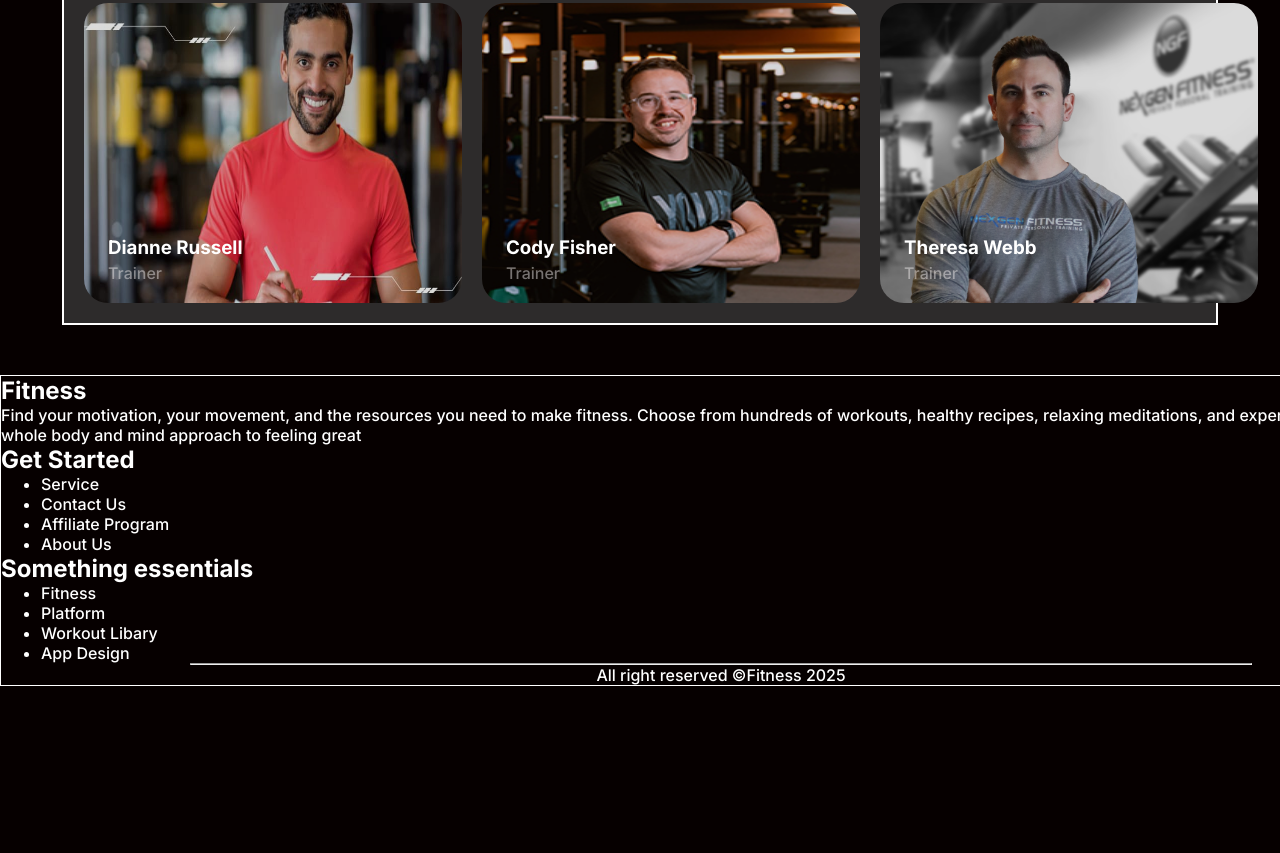
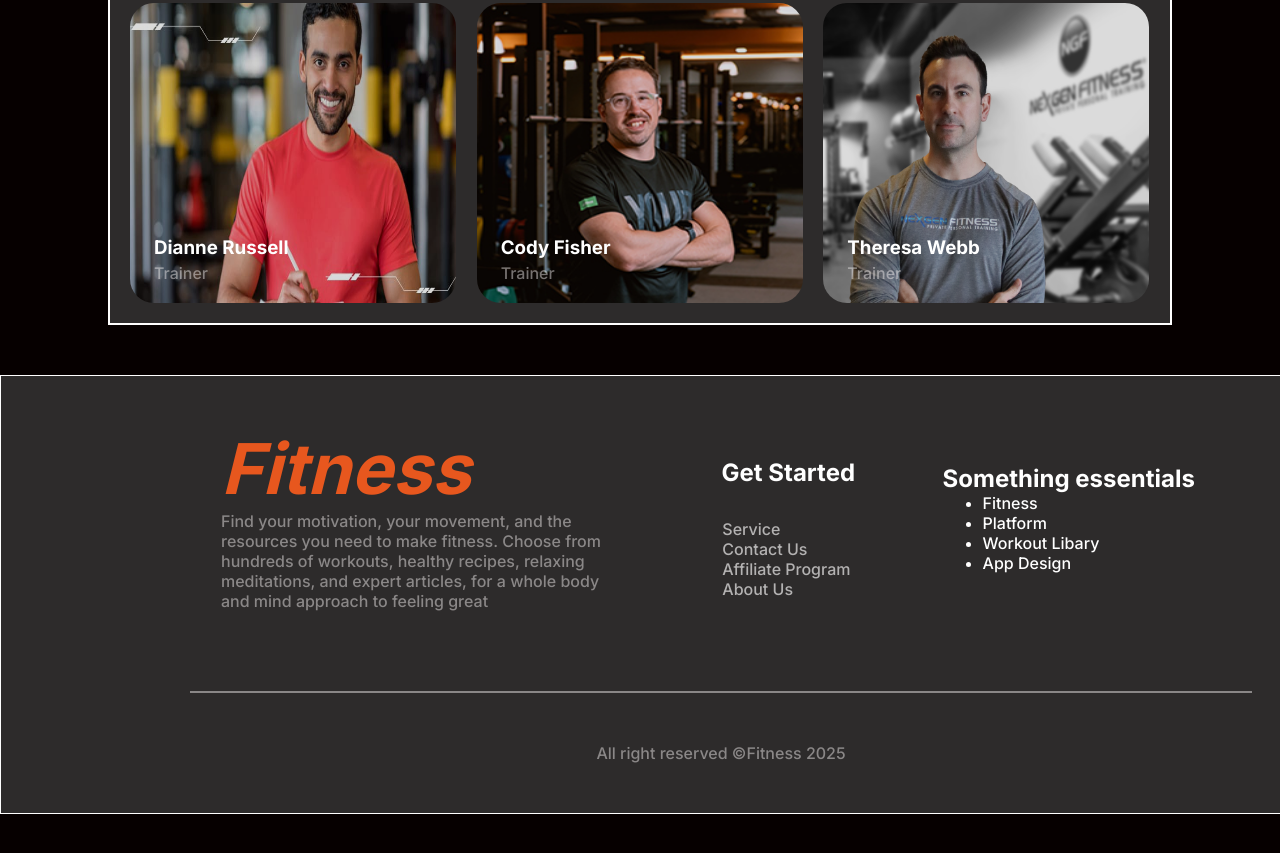
Before and after one commit to raselworshop/assignment-2, a plain HTML site: page index.html in a window 1280 px wide. Shown: the part 3205-4058 px from the top of the page. Before the commit the page ends 3941 px from the top, so only its background shows below. Drawn offline with Linux system fonts and the light colour scheme.

Commit message:
added footer half part to my site

```diff
--- a/index.html
+++ b/index.html
@@ -207,7 +207,7 @@
                 <p>Find your motivation, your movement, and the resources you need to make fitness. Choose from hundreds of workouts, healthy recipes, relaxing meditations, and expert articles, for a whole body and mind approach to feeling great</p>
             </div>
             <div class="fitness-right-side">
-                <div>
+                <div class="right-get-started">
                     <h1>Get Started</h1>
                     <ul>
                         <li>Service</li>
@@ -216,7 +216,7 @@
                         <li>About Us</li>
                     </ul>
                 </div>
-                <div>
+                <div class="right-get-essential">
                     <h1>Something essentials</h1>
                     <ul>
                         <li>Fitness</li>
@@ -228,7 +228,7 @@
             </div>
         </div>
         <hr>
-        <div>
+        <div class="all-rights">
             <span>All right reserved &copy;Fitness 2025</span>
         </div>
     </section>
--- a/styles/style.css
+++ b/styles/style.css
@@ -422,6 +422,8 @@ td{
     display: flex;
     flex-direction: column;
     margin: 50px auto;
+    width: 1060px;
+
 }
 .meet-team-header-content{
     display: flex;
@@ -454,7 +456,7 @@ td{
     background-color: rgb(45, 43, 43);
 }
 .team-card {
-    width: 378px;
+    width: 326px;
     height: 300px;
     position: relative;
 }
@@ -492,11 +494,67 @@ td{
     height: auto;
     color: white;
     margin: 50px auto;
-    background-color: rgb(6, 0, 0);
+    background-color: rgb(45, 43, 43);
     border: 1px solid white;
 }
+.fitness-container{
+    display: flex;
+    justify-content: space-evenly;
+    align-items: center;
+    gap: 24px;
+    width: 1060px;
+    margin: 20px auto 50px auto;
+}
+.fitness-left-side{
+    width: 40%;
+    /* padding: 30px; */
+    margin: 30px;
+}
+.fitness-left-side h1{
+    color: rgba(232, 87, 30, 0.998);
+    font-size: 70px;
+    font-weight: bolder;
+    font-style: italic;
+}
+.fitness-left-side p{
+    color: rgba(244, 239, 239, 0.466);
+    font-size: 16px;
+}
+.fitness-right-side{
+    width: 60%;
+    display: flex;
+    justify-content: space-evenly;
+    align-items: center;
+    gap: 16px;
+}
+.right-get-started{
+    display: flex;
+    flex-direction: column;
+    justify-content: flex-start;
+    margin-top: 2.6rem;
+}
+.right-get-started h1{
+    margin-bottom: 12px;
+}
+.right-get-started ul{
+    margin: 20px;
+}
+.right-get-started li{
+    list-style: none;
+    text-align: left;
+    margin-left: -3.7rem;
+    color: rgba(252, 250, 250, 0.65);
+}
+
 hr{
     width: 1060px;
+    border: 1px solid rgba(244, 239, 239, 0.466);
+}
+.all-rights{
+    margin: 50px auto;
+}
+.all-rights span{
+    color: rgba(244, 239, 239, 0.466);
 }
 
 
```
